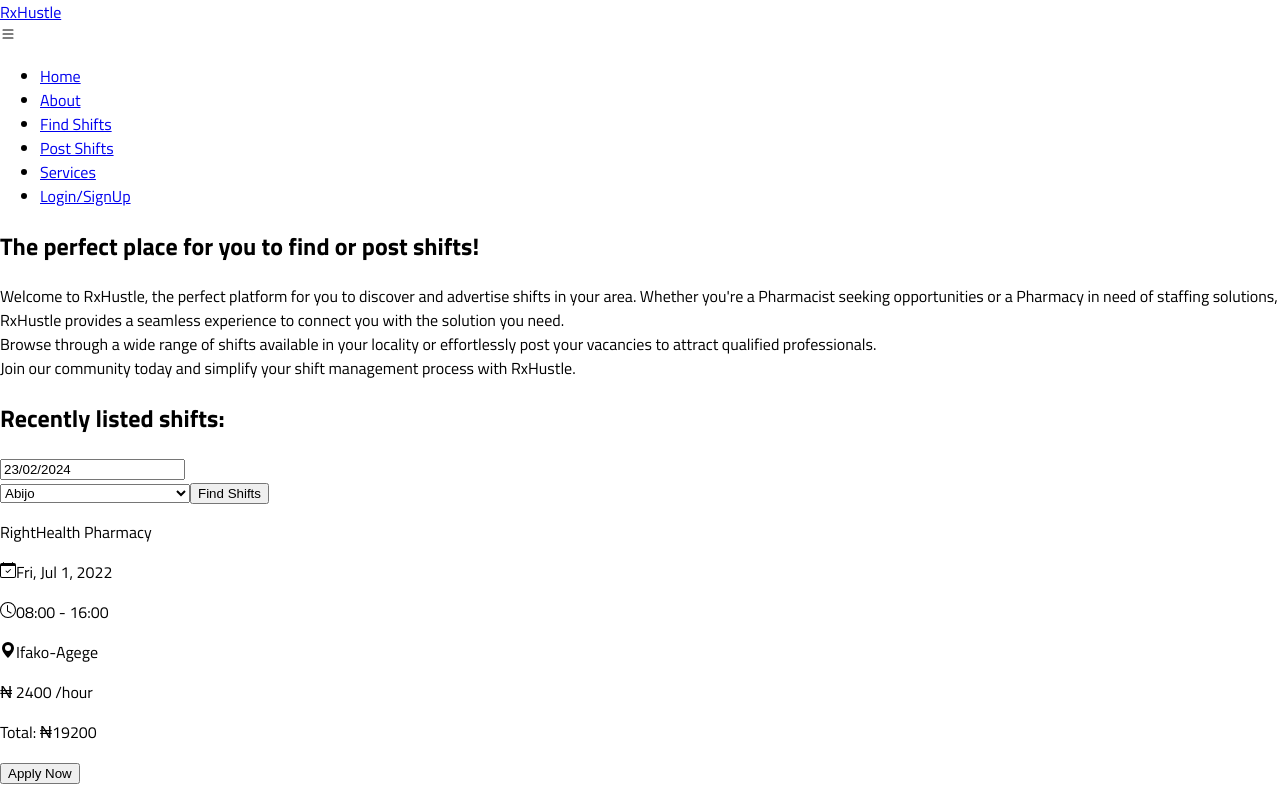
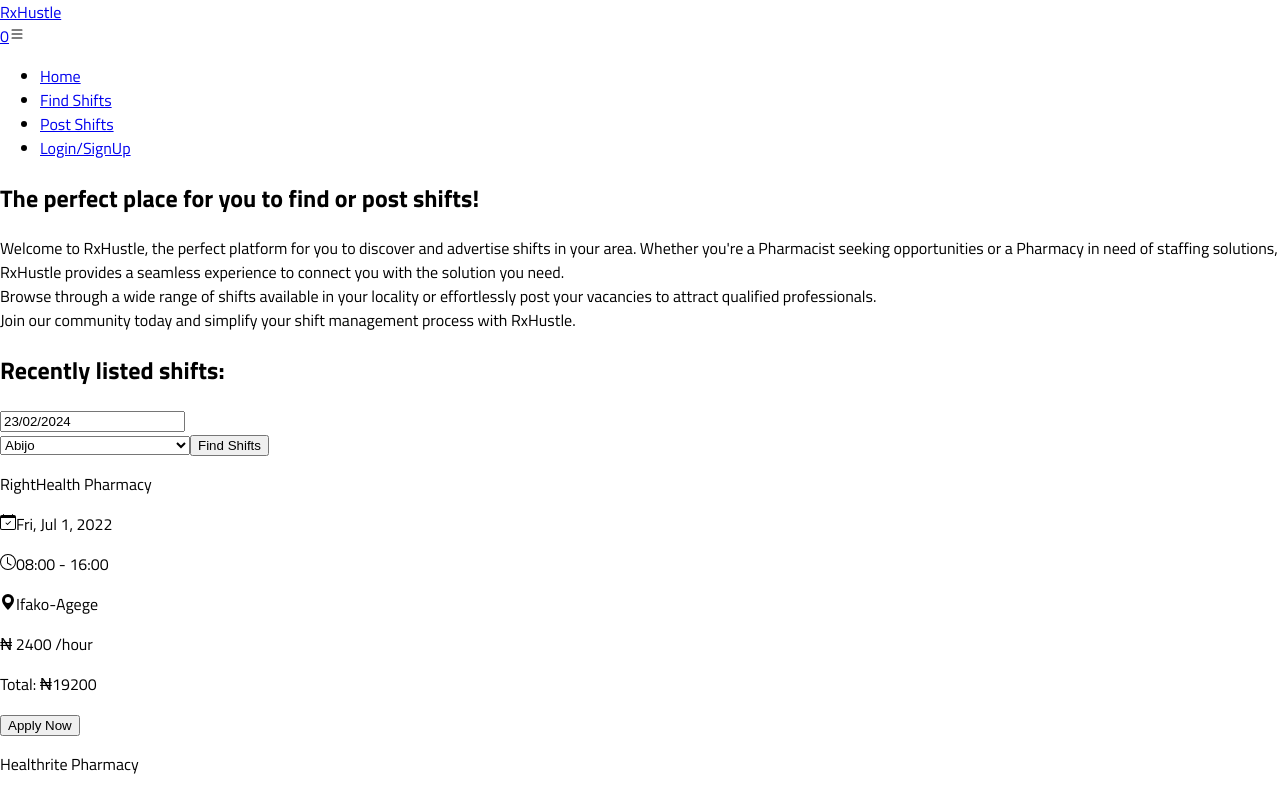
Before and after one commit to hercjay/RxHustle, a React (Create React App) app: page / in a window 1280 px wide. Shown: the top 792 px of the page. Built offline with nearby package versions, Linux system fonts and the light colour scheme.

Commit message:
obtain applications to current user's shifts and display badge

```diff
--- a/src/components/common/Navbar.js
+++ b/src/components/common/Navbar.js
@@ -7,6 +7,7 @@
 import { LoadingContext } from '../../context/LoadingContext';
 import UserProfileDropdown from '../layout/UserProfileDropdown';
 import Toast from './Toast';
+import ShiftController from '../../features/Shift/ShiftController.js';
 
 
 
@@ -15,10 +16,10 @@
 
     let defaultLinks = [
         { name: 'Home', url: '/' },
-        { name: 'About', url: '/about' },
+        //{ name: 'About', url: '/about' },
         { name: 'Find Shifts', url: '/find-shifts' },
         { name: 'Post Shifts', url: '/post-shifts' },
-        {name: 'Services', url: '/services' },
+        //{name: 'Services', url: '/services' },
     ];
 
     const {
@@ -30,6 +31,25 @@
 
     const pharmacistController = new PharmacistController();
     const [links, setLinks] = useState(defaultLinks);
+
+    const [ applicationsForMyShifts , setApplicationsForMyShifts ] = useState([]);
+    const shiftController = new ShiftController();
+
+    useEffect(() => {
+      if (user !== null) {
+        setIsLoading(true);
+        shiftController.getApplicationsForMyShifts(user).then((applications) => {
+          setApplicationsForMyShifts(applications);
+          setIsLoading(false);
+        }).catch((error) => {
+          setIsLoading(false);
+          setToastType('error');
+          setToastMessage('Error getting applications for my shifts. Try again later');
+          seIsShowToast(true);
+        });
+      }
+    }
+    , [user]);
 
     useEffect(() => {
       if(user === null) {
@@ -73,23 +93,31 @@
             RxHustle
         </Link>
 
-        <div onClick={()=>setOpen(!open)} className='text-3xl absolute right-8 top-5 cursor-pointer md:hidden'>
-          {open ? <XIcon /> : <ListIcon />}
+        <div className='text-3xl flex absolute right-8 top-5 cursor-pointer md:hidden'>
+          <Link to='/dashboard' className='flex items-center mr-2 justify-center text-xs text-center text-white bg-red-600 rounded-full w-6 h-6 mt-1'>
+              {applicationsForMyShifts.length > 99 ? '99+' : applicationsForMyShifts.length}
+          </Link>
+          {open ? <XIcon onClick={()=>setOpen(false)} /> : <ListIcon onClick={()=>setOpen(true)}/>}
         </div>
 
         <ul className={`md:flex md:items-center md:pb-0 pb-2 absolute md:static bg-sky-100  md:z-auto z-[-1] left-0 w-full md:w-auto md:pl-0 pl-9 transition-all duration-500 ease-in ${open ? 'top-14 ':'top-[-490px]'}`}>
             {
-            links.map((link, index)=>(
-                <li key={index} className='md:ml-8 text-xl md:my-0 my-4 font-[Titillium Web]' onClick={()=>setOpen(false)}>
-                    <Link to={link.url} className='text-gray-800 hover:bg-sky-200 hover:text-sky-500  transition all duration-500 font-[Titillium Web]'>{link.name}</Link>
-                </li>
-            ))
+              links.map((link, index)=>(
+                  <li key={index} className='md:ml-8 text-xl md:my-0 my-4 font-[Titillium Web]' onClick={()=>setOpen(false)}>
+                      <Link to={link.url} className='text-gray-800 hover:bg-sky-200 hover:text-sky-500  transition all duration-500 font-[Titillium Web]'>{link.name}</Link>
+                  </li>
+              ))
             }
             {
-              user !== null && <UserProfileDropdown user={user} />
+              user !== null &&
+              <div className=''>
+                <div className='hidden absolute right-9 top-2 md:flex items-center justify-center text-xs text-center text-white bg-red-600 rounded-full w-6 h-6'>
+                  {applicationsForMyShifts.length > 99 ? '99+' : applicationsForMyShifts.length}
+                </div>
+                <UserProfileDropdown user={user} count = {applicationsForMyShifts.length} />
+              </div>
             }
         </ul>
-
 
       </div>
 
```
